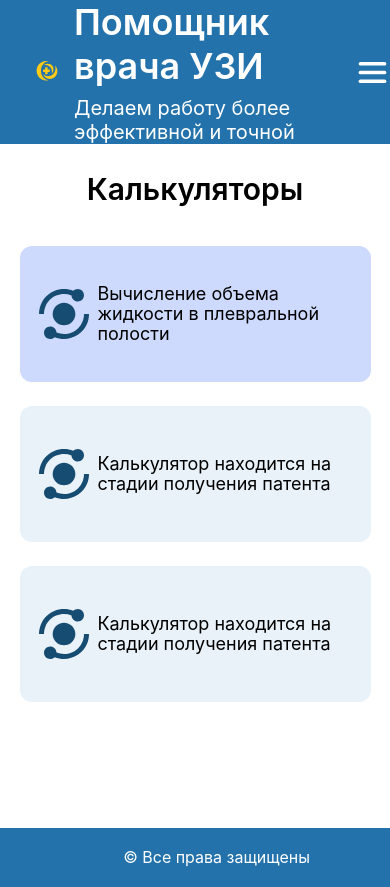
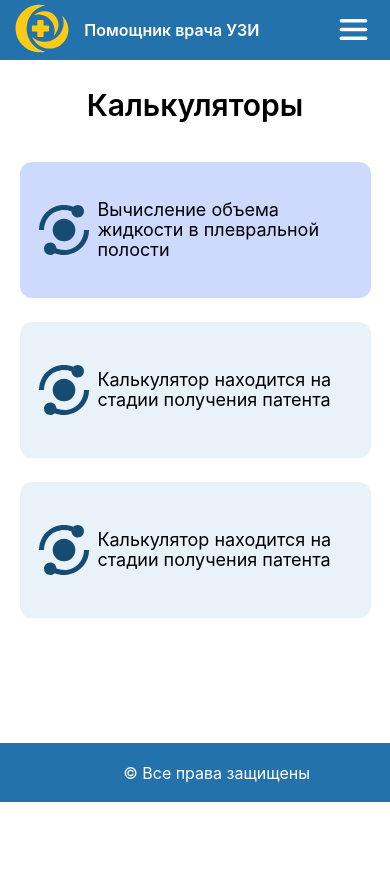
Before and after one commit to Andrey-Grishkov/ultrasound-helper, a React app: page / in a window 390 px wide. After the commit the page ends 844 px from the top, so only its background shows below. Built offline with nearby package versions, Linux system fonts and the light colour scheme.

```diff
--- a/src/components/Header/Header.scss
+++ b/src/components/Header/Header.scss
@@ -13,14 +13,19 @@
 
   &__text-container {
     margin-left: 16px;
+
+    @media screen and (max-width: 600px) {
+      margin-left: 5%;
+    }
   }
 
   &__title {
     margin: 0;
     @include font(36px, 44px, 600);
 
-    @media screen and (max-width: 320px) {
-      @include font(18px, 22px, 600);
+    @media screen and (max-width: 600px) {
+      text-align: center;
+      @include font(16px, 22px, 600);
     }
   }
 
@@ -28,7 +33,7 @@
     margin: 8px 0 0 0;
     @include font(20px, 24px, 400);
 
-    @media screen and (max-width: 320px) {
+    @media screen and (max-width: 600px) {
       display: none;
       //@include font(16px, 18px, 400);
     }
@@ -51,6 +56,7 @@
 
     @media screen and (max-width: 600px) {
       display: block;
+      margin-right: 5%;
       min-height: 35px;
       min-width: 35px;
     }
--- a/src/components/Logo/Logo.scss
+++ b/src/components/Logo/Logo.scss
@@ -2,7 +2,7 @@
   margin-left: 10%;
   width: 10%;
 
-  @media screen and (max-width: 320px) {
+  @media screen and (max-width: 600px) {
     margin-left: 5%;
     width: 20%;
   }
```
Also changed, not shown: README.md.
